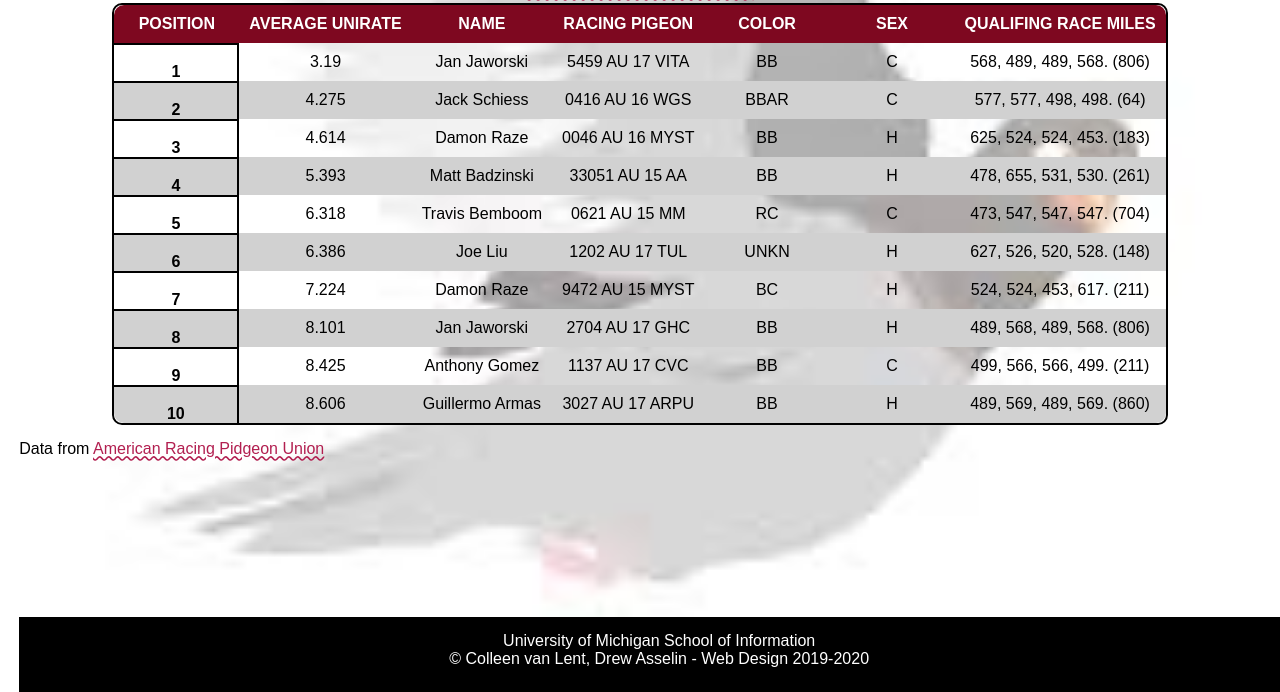
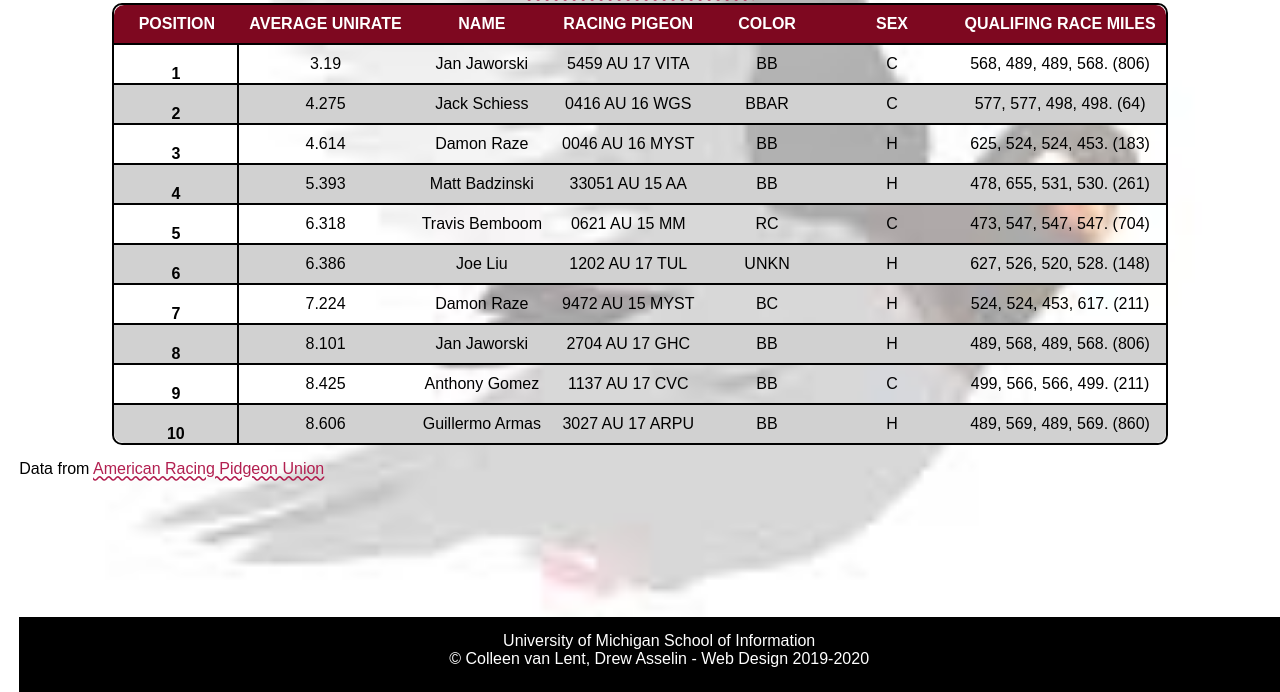
Before and after one commit to Wilton16/homework4-2021, a plain HTML site: page index.html in a window 1280 px wide. Shown: the part 108-800 px from the top of the page. Drawn offline with Linux system fonts and the light colour scheme; a web font is replaced by a local one.

Commit message:
Update style.css

```diff
--- a/css/style.css
+++ b/css/style.css
@@ -72,7 +72,8 @@ a{
 td{
   text-align: center;
   /*border-top: 2px;*/
-  border: 2px 0px 0px 0px;
+  border-top-width: 2px;
+  /*border: 2px 0px 0px 0px;*/
   border-style: solid;
   padding: 10px;
 
```
